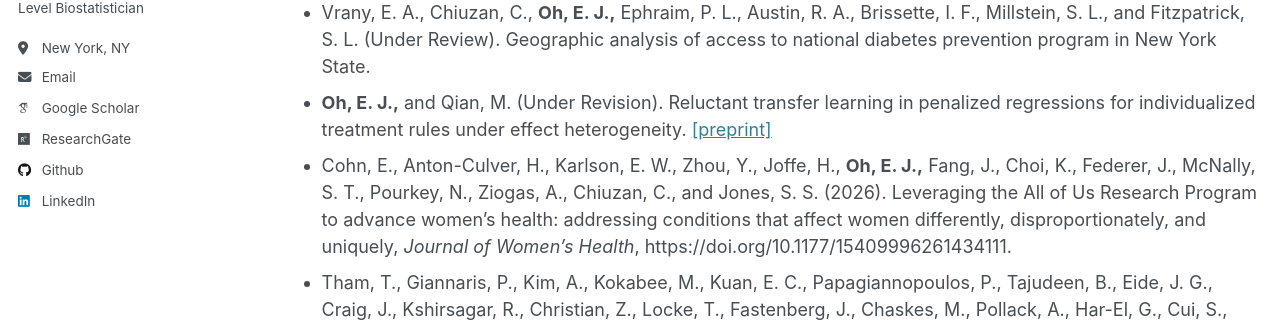
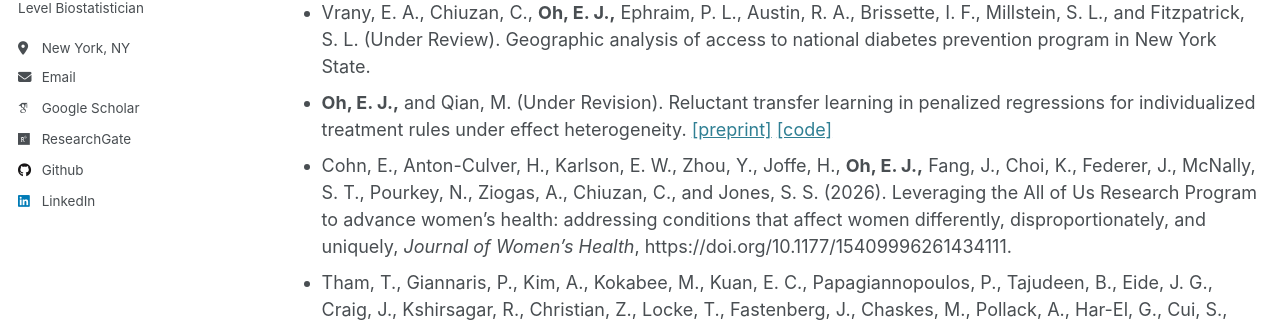
Before and after one commit to oheunj/oheunj.github.io, a Jekyll site: the page built from _pages/publications.md, in a window 1280 px wide and 900 px high. Shown: the part 345-667 px from the top of the window. Built offline with Jekyll 4.4.1, drawn with Linux system fonts in a browser that asks for light colours; some web fonts are replaced.

Commit message:
Update publications.md

```diff
--- a/_pages/publications.md
+++ b/_pages/publications.md
@@ -15,7 +15,7 @@ redirect_from:
 
 * Liu, A. W., __Oh, E. J.,__ Gazzara, E. R., Coppa, G. F., DePeralta, D. K., Molmenti, C. L., Devoe, C. E., Hornstein, N. J., Grothey, A., Levy, A., Weiss, M. J., Chiuzan, C., and Gholami, S. (Under Review). Identifying treatment disparities in curative-intent liver procedure rates for metastatic colorectal cancer in a large regional healthcare system.
 * Vrany, E. A., Chiuzan, C., __Oh, E. J.,__ Ephraim, P. L., Austin, R. A., Brissette, I. F., Millstein, S. L., and Fitzpatrick, S. L. (Under Review). Geographic analysis of access to national diabetes prevention program in New York State.
-* __Oh, E. J.,__ and Qian, M. (Under Revision). Reluctant transfer learning in penalized regressions for individualized treatment rules under effect heterogeneity. [[preprint]](https://arxiv.org/pdf/2511.08559v2)
+* __Oh, E. J.,__ and Qian, M. (Under Revision). Reluctant transfer learning in penalized regressions for individualized treatment rules under effect heterogeneity. [[preprint]](https://arxiv.org/pdf/2511.08559v2) [[code]](https://github.com/oheunj/RTL)
 * Cohn, E., Anton-Culver, H., Karlson, E. W., Zhou, Y., Joffe, H., __Oh, E. J.,__ Fang, J., Choi, K., Federer, J., McNally, S. T., Pourkey, N., Ziogas, A., Chiuzan, C., and Jones, S. S. (2026). Leveraging the All of Us Research Program to advance women’s health: addressing conditions that affect women differently, disproportionately, and uniquely, _Journal of Women's Health_, https://doi.org/10.1177/15409996261434111.
 * Tham, T., Giannaris, P., Kim, A., Kokabee, M., Kuan, E. C., Papagiannopoulos, P., Tajudeen, B., Eide, J. G., Craig, J., Kshirsagar, R., Christian, Z., Locke, T., Fastenberg, J., Chaskes, M., Pollack, A., Har-El, G., Cui, S., Guerrero, D., Ahn, S., __Oh, E. J.,__ Kennedy, D., ..., Tong, C. C. L. (2026). A novel risk stratification tool for sinonasal inverted papilloma recurrence: multi-institutional nomogram incorporating dysplasia severity. _International Forum of Allergy & Rhinology_, 16(3), 287-291.
 * Ahn, S., and __Oh, E. J.__ (2026). A network-guided partially penalized regression with application to proteomics data, _Bioinformatics Advances_,  vbag038. [[link]](https://academic.oup.com/bioinformaticsadvances/article/6/1/vbag038/8456552) [[pdf]](https://oheunj.github.io/files/vbag038.pdf) [[supp]](https://oheunj.github.io/files/vbag038_supplementary_data.pdf) [[R package]](https://cran.r-project.org/web/packages/NetGreg/index.html)
```
